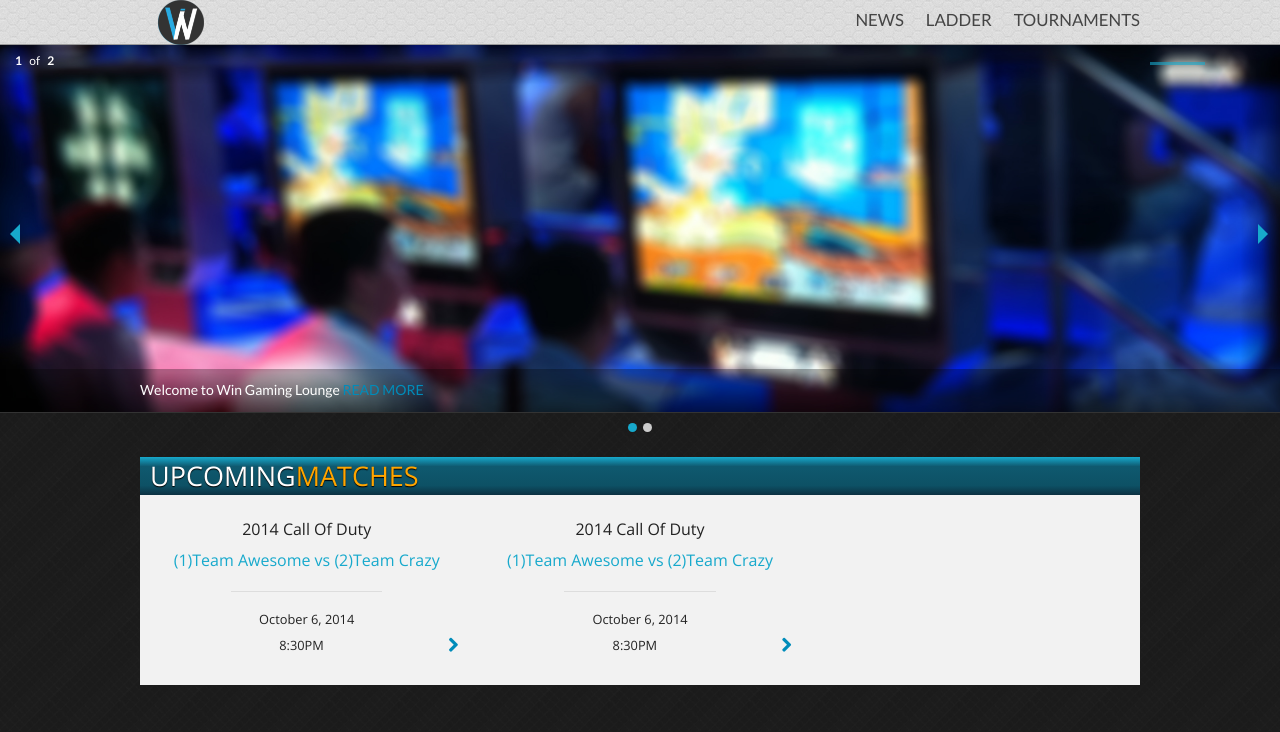
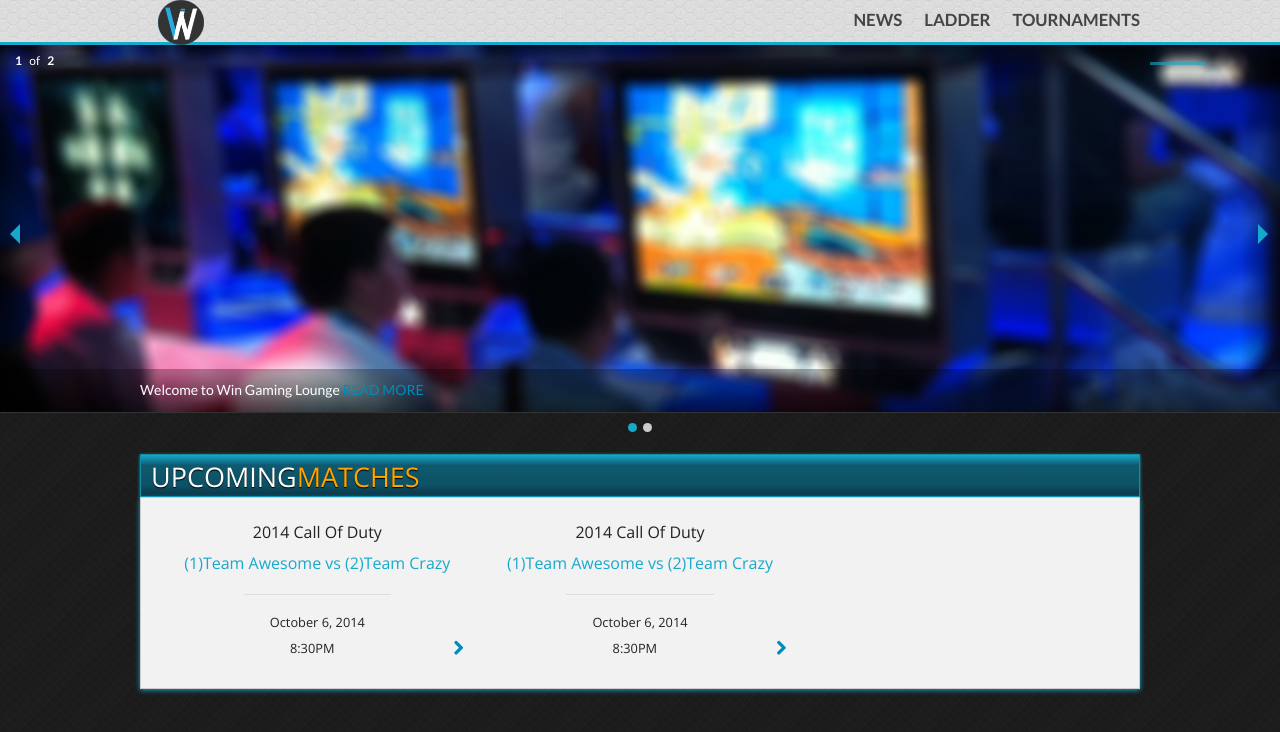
Before and after one commit to eangeles/wgl, a plain HTML site: page index.html in a window 1280 px wide. Shown: the top 732 px of the page. Drawn offline with nearby package versions, Linux system fonts and the light colour scheme.

Commit message:
merging with mike

```diff
--- a/css/main.css
+++ b/css/main.css
@@ -6,9 +6,11 @@ li{
 }
 .header-bg{
     background: -webkit-linear-gradient(#17A9CC 0%, #0f596f 25%, #0d5165 75%, #0c3142 100%);
-    background: -moz-linear-gradient(#727272 0%, #6b6b6b 47%, #545353 100%);
+    background: -moz-linear-gradient(#17A9CC 0%, #0f596f 25%, #0d5165 75%, #0c3142 100%);
     /*border-bottom: 5px solid #17A9CC ;*/
     padding-left: 10px;
+    border: 1px solid #108ca4;
+    box-shadow: 0px 1px 3px #17a9cc;
 }
 .header-bg h3{
     margin-bottom: 0;
@@ -31,7 +33,8 @@ a:hover{
 .top_bar{
     background: url(../img/honey_im_subtle.png) repeat;
     height: 45px;
-    border-bottom: 1px solid #999;
+    border-bottom: 3px solid #17A9CC;
+
 }
 .desktop-logo{
     height: 45px;
@@ -44,7 +47,7 @@ a:hover{
 .right-nav li a{
     color: #444;
     font-size: 1.050em;
-    font-weight: 500;
+    font-weight: 700;
     font-family: 'Lato', sans-serif;
     margin-top: 7px;
 }
@@ -91,7 +94,11 @@ a:hover{
 }
 .home-upcoming-matches{
     background: #f2f2f2;
-    max-height: 100%;
+    /*background: url(../img/honey_im_subtle.png) repeat;*/
+    border: 1px solid #ccc;
+    box-shadow: 0px 1px 5px #17a9cc;
+/*     background: -webkit-linear-gradient(#fff 0%, #fff 50%, #111 80%); */
+    /*max-height: 100%;*/
 }
 .matches-panel-container{
     padding-top: 20px;
@@ -101,7 +108,8 @@ a:hover{
     font-weight: 500;
 }
 .matches-panel{
-    background: #f2f2f2;
+    /*background: #f2f2f2;*/
+    /*background: -webkit-linear-gradient(#17A9CC 0%, #0f596f 25%, #0d5165 75%, #0c3142 100%);*/
     height: 100%;
 }
 .matches-schedule{
--- a/index.html
+++ b/index.html
@@ -70,10 +70,10 @@
 
 <div class="home-upcoming-matches-container">
     <div class="row">
-        <div class="home-upcoming-matches">
-            <div class="header-bg">
-                <h3>Upcoming<span>Matches</span></h3>
-            </div>
+        <div class="header-bg">
+            <h3>Upcoming<span>Matches</span></h3>
+        </div>
+        <div class="home-upcoming-matches large-12 small-12 columns">
             <div class="matches-panel-container text-center">
                 <a class="matches-link" href="#">
                     <div class="matches-panel large-4 medium-4 small-12 columns">
```
